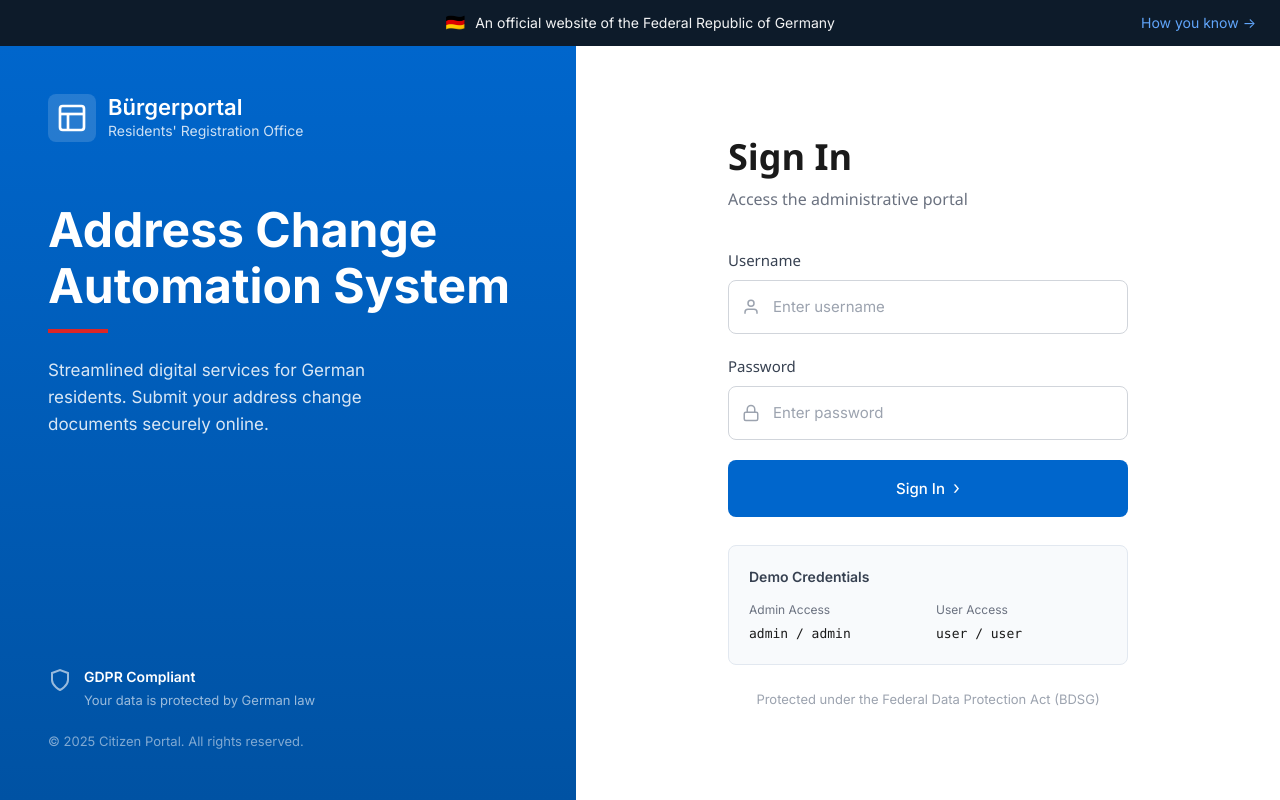
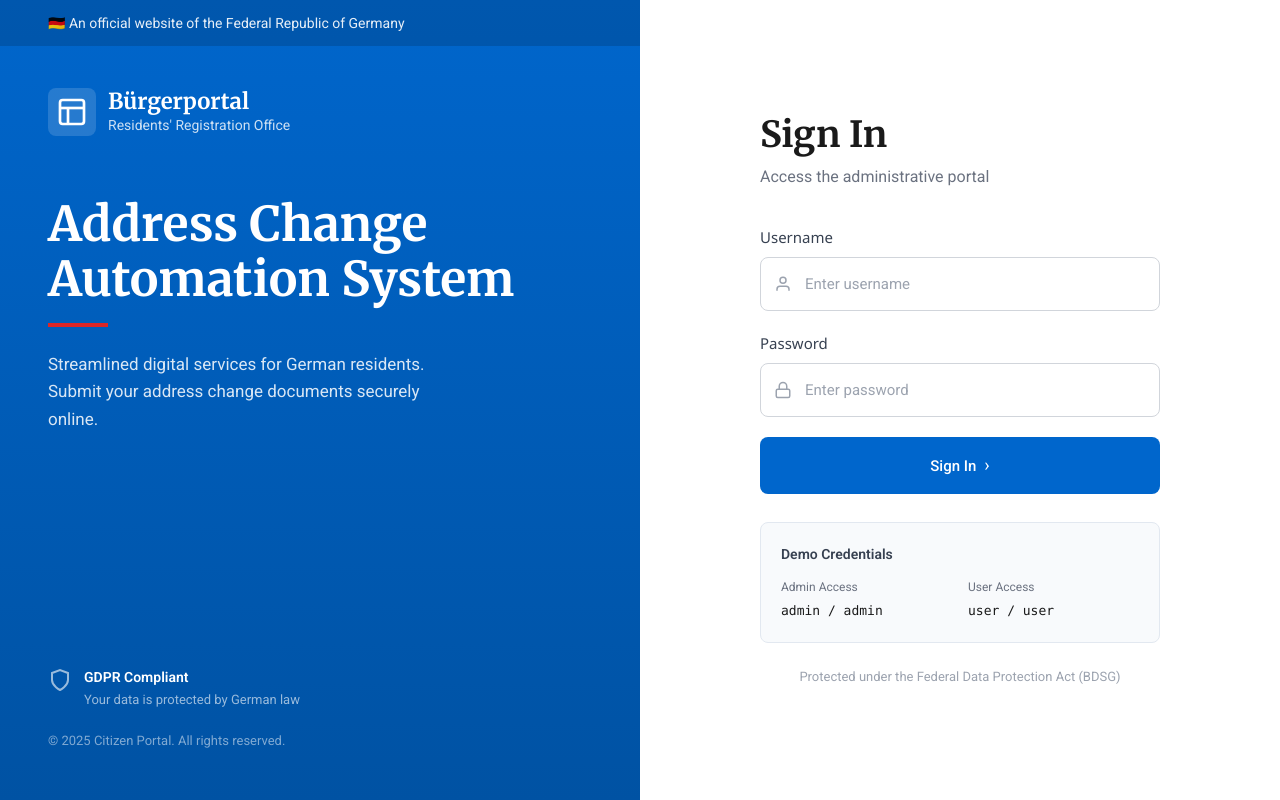
Before and after one commit to aditya153/address-change-automation, a React (Vite) app in the folder automation/frontend/: page /login in a window 1280 px wide. Built offline with nearby package versions, Linux system fonts and the light colour scheme; no server answers.

Commit message:
Login page: 50/50 split, Merriweather/Roboto fonts, gov text in blue section

```diff
--- a/automation/frontend/index.html
+++ b/automation/frontend/index.html
@@ -6,10 +6,12 @@
   <link rel="icon" type="image/svg+xml" href="/vite.svg" />
   <meta name="viewport" content="width=device-width, initial-scale=1.0" />
   <title>Citizen Portal</title>
-  <!-- Google Fonts - Inter -->
+  <!-- Google Fonts - Merriweather for headings, Roboto for body -->
   <link rel="preconnect" href="https://fonts.googleapis.com">
   <link rel="preconnect" href="https://fonts.gstatic.com" crossorigin>
-  <link href="https://fonts.googleapis.com/css2?family=Inter:wght@400;500;600;700&display=swap" rel="stylesheet">
+  <link
+    href="https://fonts.googleapis.com/css2?family=Merriweather:wght@400;700&family=Roboto:wght@400;500;600;700&display=swap"
+    rel="stylesheet">
   <!-- Bootstrap 5 CSS -->
   <link href="https://cdn.jsdelivr.net/npm/bootstrap@5.3.3/dist/css/bootstrap.min.css" rel="stylesheet" />
   <!-- Bootstrap Icons -->
--- a/automation/frontend/src/pages/Login.css
+++ b/automation/frontend/src/pages/Login.css
@@ -1,6 +1,7 @@
 /* ================================================
    LOGIN PAGE - German Government Portal Style
-   Split-view layout: Bright Blue left, White right
+   Split-view layout: 50/50 Blue and White
+   Fonts: Merriweather (headings), Roboto (body)
    ================================================ */
 
 /* Full page container */
@@ -15,49 +16,12 @@
     right: 0;
     bottom: 0;
     z-index: 9999;
-    font-family: 'Inter', -apple-system, BlinkMacSystemFont, 'Segoe UI', Roboto, sans-serif;
+    font-family: 'Roboto', -apple-system, BlinkMacSystemFont, sans-serif;
 }
 
-/* Government Banner - Very Dark, Centered */
+/* Government Banner - Hidden (text moves to blue section) */
 .gov-banner {
-    background-color: #0d1b2a;
-    color: #ffffff;
-    padding: 10px 24px;
-    display: flex;
-    justify-content: center;
-    align-items: center;
-    font-size: 14px;
-    position: relative;
-}
-
-.gov-banner-content {
-    display: flex;
-    align-items: center;
-    gap: 10px;
-}
-
-.gov-banner-flag {
-    font-size: 16px;
-}
-
-.gov-banner-text {
-    color: rgba(255, 255, 255, 0.95);
-    font-size: 14px;
-}
-
-.gov-banner-link {
-    position: absolute;
-    right: 24px;
-    background: none;
-    border: none;
-    color: #60a5fa;
-    cursor: pointer;
-    font-size: 14px;
-    transition: color 0.2s;
-}
-
-.gov-banner-link:hover {
-    color: #93c5fd;
+    display: none;
 }
 
 /* Main Container - Split View */
@@ -66,20 +30,35 @@
     display: flex;
 }
 
-/* Left Panel - Bright Blue */
+/* Left Panel - Bright Blue (50% width) */
 .login-left-panel {
-    width: 45%;
+    width: 50%;
     background: linear-gradient(180deg, #0066cc 0%, #0052a3 100%);
     color: #ffffff;
     display: flex;
     flex-direction: column;
     padding: 48px;
+    position: relative;
+}
+
+/* Government text at top of blue section */
+.login-left-panel::before {
+    content: '🇩🇪  An official website of the Federal Republic of Germany';
+    position: absolute;
+    top: 0;
+    left: 0;
+    right: 0;
+    padding: 12px 48px;
+    font-size: 14px;
+    color: rgba(255, 255, 255, 0.9);
+    background: rgba(0, 0, 0, 0.15);
 }
 
 .login-left-content {
     flex: 1;
     display: flex;
     flex-direction: column;
+    padding-top: 40px;
 }
 
 /* Portal Branding */
@@ -88,6 +67,35 @@
     align-items: center;
     gap: 12px;
     margin-bottom: 60px;
+}
+
+.portal-icon {
+    width: 48px;
+    height: 48px;
+    background: rgba(255, 255, 255, 0.15);
+    border-radius: 8px;
+    display: flex;
+    align-items: center;
+    justify-content: center;
+    color: #ffffff;
+}
+
+.portal-info {
+    display: flex;
+    flex-direction: column;
+}
+
+.portal-name {
+    font-size: 24px;
+    font-weight: 700;
+    margin: 0;
+    color: #ffffff !important;
+    font-family: 'Merriweather', Georgia, serif;
+}
+
+.portal-subtitle {
+    font-size: 14px;
+    color: rgba(255, 255, 255, 0.8);
 }
 
 .portal-icon {
@@ -129,6 +137,7 @@
     line-height: 1.15;
     margin: 0 0 16px 0;
     color: #ffffff !important;
+    font-family: 'Merriweather', Georgia, serif;
 }
 
 .title-underline {
@@ -186,9 +195,9 @@
     margin: 0;
 }
 
-/* Right Panel - White */
+/* Right Panel - White (50% width) */
 .login-right-panel {
-    width: 55%;
+    width: 50%;
     background: #ffffff;
     display: flex;
     align-items: center;
@@ -204,17 +213,16 @@
 /* Form Title */
 .form-title {
     font-size: 36px;
-    font-weight: 600;
+    font-weight: 700;
     color: #1a1a1a !important;
     margin: 0 0 8px 0;
-    font-family: 'Segoe UI', 'Roboto', -apple-system, BlinkMacSystemFont, sans-serif;
+    font-family: 'Merriweather', Georgia, serif;
 }
 
 .form-subtitle {
     font-size: 16px;
     color: #6b7280 !important;
     margin: 0 0 36px 0;
-    font-family: 'Segoe UI', 'Roboto', -apple-system, BlinkMacSystemFont, sans-serif;
 }
 
 /* Form Groups */
```
